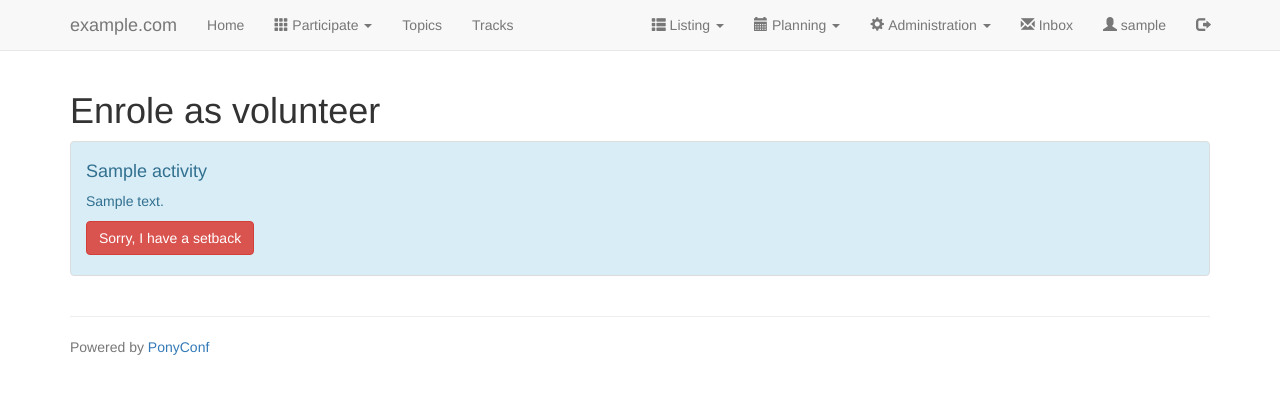
After one commit to PonyConf/PonyConf, a Django app: page /volunteers/enrole/ in a window 1280 px wide. The commit adds this page. Shown: the top 394 px of the page. Run offline with Django 3.2, Linux system fonts and the light colour scheme; a user stored in the database is signed in; tables that the repository leaves empty hold one stand-in row (values such as "Sample post"); some libraries are stand-ins or nearby versions.

Commit message:
volunteers

```diff
--- a/ponyconf/templates/base.html
+++ b/ponyconf/templates/base.html
@@ -43,7 +43,17 @@
           <ul class="nav navbar-nav">
             <li{% block hometab %}{% endblock %}><a href="{% url 'home' %}">{% trans "Home" %}</a></li>
             {% if request.user.is_authenticated %}
-            <li{% block participatetab %}{% endblock %}><a href="{% url 'participate' %}">{% trans "Participate" %}</a></li>
+            <li class="dropdown{% block participatetab %}{% endblock %}">
+              <a href="#" class="dropdown-toggle" data-toggle="dropdown"><span class="glyphicon glyphicon-th"></span>&nbsp;{% trans "Participate" %}&nbsp;<span class="caret"></span></a>
+              <ul class="dropdown-menu" role="menu">
+                <li role="presentation">
+                  <a role="menuitem" tabindex="-1" href="{% url 'participate-as-speaker' %}"><span class="glyphicon glyphicon-bullhorn"></span>&nbsp;{% trans "Propose an intervention" %}</a>
+                </li>
+                <li role="presentation">
+                  <a role="menuitem" tabindex="-1" href="{% url 'participate-as-volunteer' %}"><span class="glyphicon glyphicon-thumbs-up"></span>&nbsp;{% trans "Enrole as volunteer" %}</a>
+                </li>
+              </ul>
+            </li>
             <li{% block topictab %}{% endblock %}><a href="{% url 'list-topics' %}">{% trans "Topics" %}</a></li>
             {% if request|staff %}
             <li{% block tracktab %}{% endblock %}><a href="{% url 'list-tracks' %}">{% trans "Tracks" %}</a></li>
--- a/ponyconf/urls.py
+++ b/ponyconf/urls.py
@@ -24,5 +24,6 @@ urlpatterns = [
     url(r'', include('proposals.urls')),
     url(r'^conversations/', include('conversations.urls')),
     url(r'^planning/', include('planning.urls')),
+    url(r'^volunteers/', include('volunteers.urls')),
     url(r'^select2/', include('django_select2.urls')),
 ] + static(settings.MEDIA_URL, document_root=settings.MEDIA_ROOT)
--- a/proposals/urls.py
+++ b/proposals/urls.py
@@ -6,7 +6,7 @@ urlpatterns = [
     url(r'^markdown/$', views.markdown_preview, name='markdown'),
     url(r'^$', views.home, name='home'),
     url(r'^conference/$', views.conference, name='conference'),
-    url(r'^participate/$', views.participate, name='participate'),
+    url(r'^talk/propose/$', views.participate, name='participate-as-speaker'),
     url(r'^talk/$', views.talk_list, name='list-talks'),
     url(r'^talk/add/$', views.talk_edit, name='add-talk'),
     url(r'^talk/edit/(?P<talk>[-\w]+)$', views.talk_edit, name='edit-talk'),
--- a/volunteers/models.py
+++ b/volunteers/models.py
@@ -2,12 +2,15 @@ from django.db import models
 from django.contrib.sites.models import Site
 from django.utils.translation import ugettext_lazy as _
 from django.contrib.auth.models import User
+
+from autoslug import AutoSlugField
 
 
 class Activity(models.Model):
 
     site = models.ForeignKey(Site, on_delete=models.CASCADE)
     name = models.CharField(max_length=256, verbose_name=_('Name'))
+    slug = AutoSlugField(populate_from='name')
     description = models.TextField(blank=True, verbose_name=_('Description'))
     participants = models.ManyToManyField(User, blank=True, verbose_name=_('Participants'))
 
--- /dev/null
+++ b/volunteers/templates/volunteers/participate.html
@@ -0,0 +1,31 @@
+{% extends 'base.html' %}
+
+{% load accounts_tags i18n %}
+
+{% block participatetab %} class="active"{% endblock %}
+
+{% block content %}
+
+<h1>{% trans "Enrole as volunteer" %}</h1>
+
+{% for activity in activities %}
+{% if forloop.first %}<div class="list-group">{% endif %}
+  <div class="list-group-item{% if request.user in activity.participants.all %} list-group-item-info{% endif %}">
+    <h4 clas="list-group-item-heading">{{ activity.name }}</h4>
+    <p class="list-group-item-text">
+      <p>{{ activity.description }}</p>
+      <p>
+        {% if request.user in activity.participants.all %}
+        <a class="btn btn-danger" href="{% url 'enrole-in-activity' slug=activity.slug %}">{% trans "Sorry, I have a setback" %}</a>
+        {% else %}
+        <a class="btn btn-primary" href="{% url 'enrole-in-activity' slug=activity.slug %}">{% trans "I will be happy to help on that!" %}</a>
+        {% endif %}
+      </p>
+    </p>
+  </div>
+{% if forloop.last %}</div>{% endif %}
+{% empty %}
+<em>{% trans "We are not yet looking for volunteers … come back later!" %}</em>
+{% endfor %}
+
+{% endblock %}
--- /dev/null
+++ b/volunteers/urls.py
@@ -0,0 +1,12 @@
+from django.conf.urls import url
+
+from . import views
+
+
+urlpatterns = [
+    url(r'^enrole/$', views.participate, name='participate-as-volunteer'),
+    url(r'^activities/$', views.ActivityList.as_view(), name='list-activities'),
+    url(r'^activities/add/$', views.ActivityCreate.as_view(), name='add-activity'),
+    url(r'^activities/(?P<slug>[-\w]+)/edit/$', views.ActivityUpdate.as_view(), name='edit-activity'),
+    url(r'^activities/(?P<slug>[-\w]+)/enrole/$', views.participate, name='enrole-in-activity'),
+]
--- a/volunteers/views.py
+++ b/volunteers/views.py
@@ -1,11 +1,32 @@
-from django.shortcuts import render
+from django.shortcuts import render, get_object_or_404, redirect
 from django.contrib.sites.shortcuts import get_current_site
 from django.views.generic import CreateView, DetailView, ListView, UpdateView
+from django.contrib.auth.decorators import login_required
 
 from ponyconf.mixins import OnSiteFormMixin
 
 from accounts.mixins import OrgaRequiredMixin, StaffRequiredMixin
 
+from .models import Activity
+from .forms import ActivityForm
+
+
+
+@login_required
+def participate(request, slug=None):
+    if slug:
+        # TODO: enrole action should be done on post (with bootstrap modal confirmation box?)
+        activity = get_object_or_404(Activity, site=get_current_site(request), slug=slug)
+        if request.user in activity.participants.all():
+            activity.participants.remove(request.user)
+        else:
+            activity.participants.add(request.user)
+        activity.save()
+        return redirect('participate-as-volunteer')
+    activities = Activity.objects.filter(site=get_current_site(request))
+    return render(request, 'volunteers/participate.html', {
+        'activities': activities,
+    })
 
 
 class ActivityMixin(object):
@@ -17,17 +38,17 @@ class ActivityFormMixin(OnSiteFormMixin):
     form_class = ActivityForm
 
 
-class ActivityList(StaffRequiredMixin, RoomMixin, ListView):
+class ActivityList(StaffRequiredMixin, ActivityMixin, ListView):
     pass
 
 
-class ActivityCreate(OrgaRequiredMixin, RoomMixin, RoomFormMixin, CreateView):
+class ActivityCreate(OrgaRequiredMixin, ActivityMixin, ActivityFormMixin, CreateView):
     model = Activity
 
 
-class ActivityUpdate(OrgaRequiredMixin, RoomMixin, RoomFormMixin, UpdateView):
+class ActivityUpdate(OrgaRequiredMixin, ActivityMixin, ActivityFormMixin, UpdateView):
     pass
 
 
-class ActivityDetail(StaffRequiredMixin, RoomMixin, DetailView):
+class ActivityDetail(StaffRequiredMixin, ActivityMixin, DetailView):
     pass
```
Also changed, not shown: volunteers/forms.py (added, +9 -0 lines), locale/fr/LC_MESSAGES/django.po, volunteers/migrations/0001_initial.py, 1 other file.
